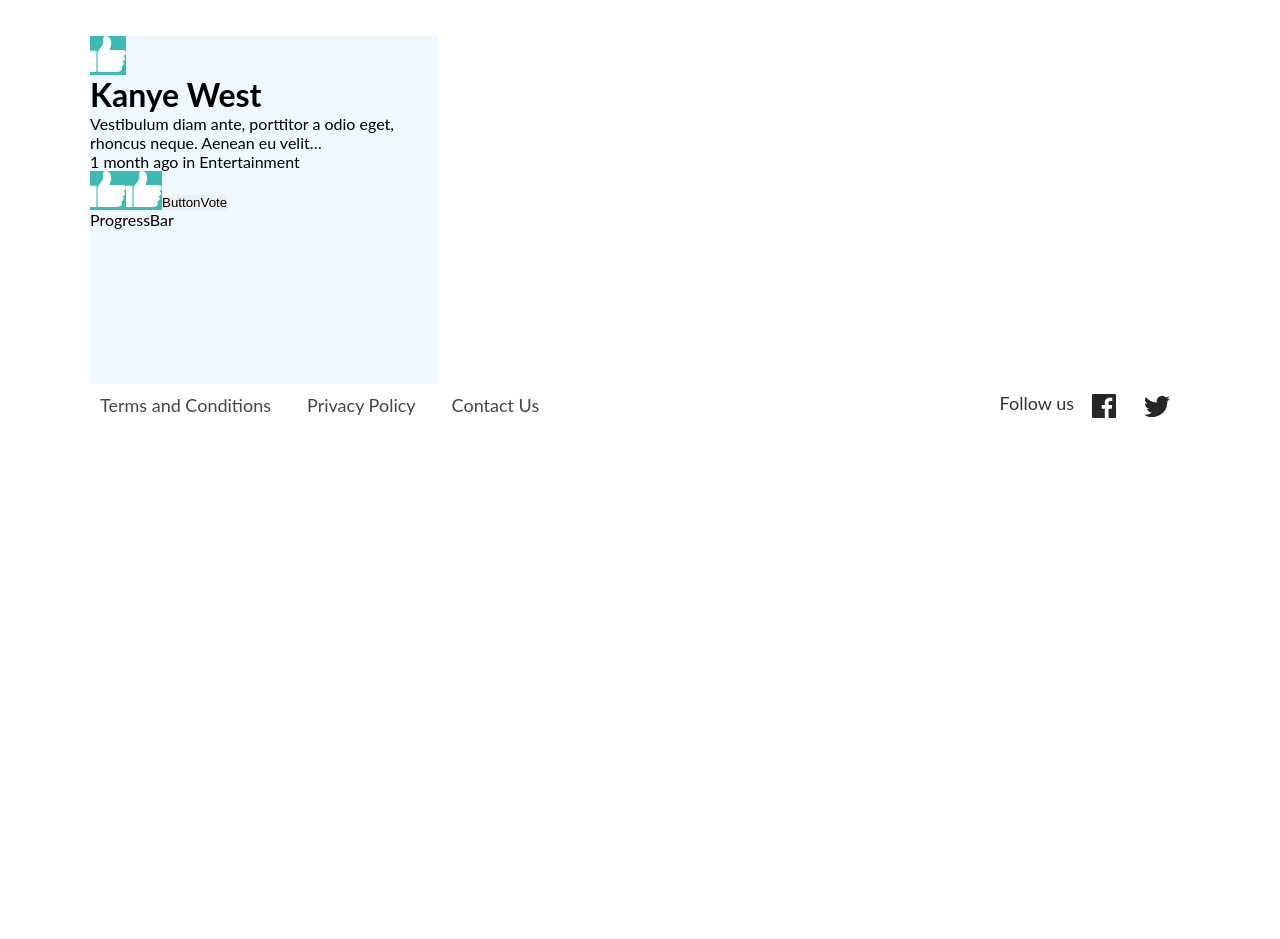
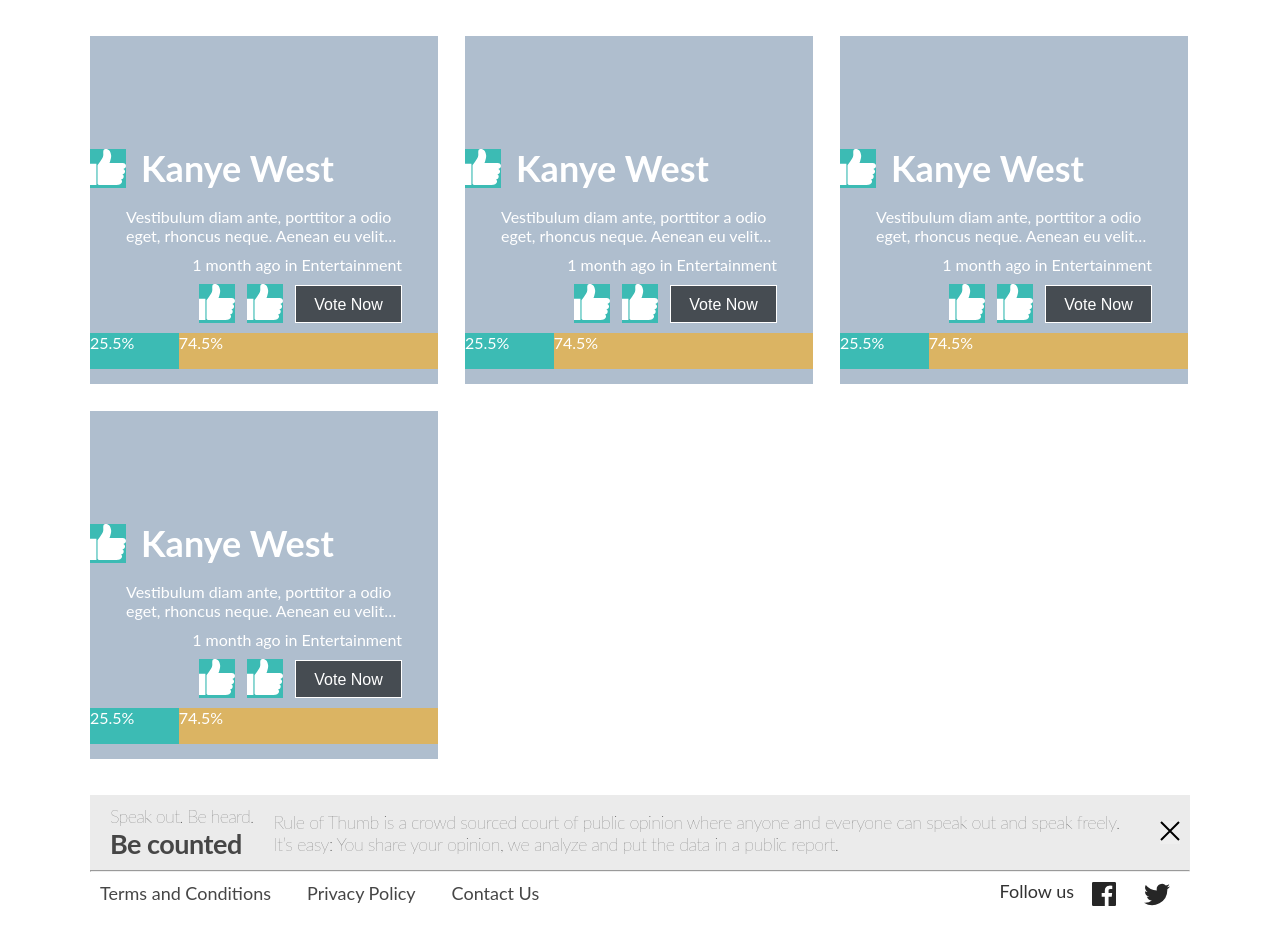
Before and after one commit to estebancasas9817/reto, a React (Create React App) app: page / in a window 1280 px wide. Shown: the part 946-1885 px from the top of the page. Before the commit the page ends 1560 px from the top, so only its background shows below. Built offline with nearby package versions, Linux system fonts and the light colour scheme.

Commit message:
Agregado estilos a los  componentes card-Item, Button Vote y al Progress Bar

```diff
--- a/src/components/Button-Vote/ButtonVote.css
+++ b/src/components/Button-Vote/ButtonVote.css
@@ -0,0 +1,9 @@
+.btn__vote {
+	background-color: rgba(0, 0, 0, 0.6);
+	font-size: 1.6rem;
+	color: var(--color-white);
+	border: 1px solid var(--color-white);
+	padding: 1rem 0.46rem;
+	height: 3.8rem;
+	width: 10.7rem;
+}
--- a/src/components/Button-Vote/ButtonVote.jsx
+++ b/src/components/Button-Vote/ButtonVote.jsx
@@ -1,7 +1,7 @@
 import React from 'react';
 import './ButtonVote.css';
 const ButtonVote = () => {
-	return <button>ButtonVote</button>;
+	return <button className='btn__vote'>Vote Now</button>;
 };
 
 export default ButtonVote;
--- a/src/components/CardItem/CardItem.css
+++ b/src/components/CardItem/CardItem.css
@@ -1,5 +1,36 @@
 .card-item {
 	max-width: 34.8rem;
 	height: 34.8rem;
-	background-color: aliceblue;
+	background-color: rgb(175, 190, 206);
+	color: var(--color-white);
 }
+
+.card-item__container {
+	display: flex;
+	padding-top: 11rem;
+	align-items: center;
+	gap: 1.5rem;
+	padding-bottom: 1rem;
+}
+
+.card-item__title {
+	font-size: 3.6rem;
+}
+
+.card-item__desc {
+	font-size: 1.6rem;
+	margin: 0.7rem 3.6rem 1rem;
+}
+
+.card-item__enterntainment {
+	text-align: end;
+	margin-right: 3.6rem;
+}
+
+.button__box {
+	display: flex;
+	padding: 1rem 3.6rem;
+	align-items: center;
+	justify-content: flex-end;
+	gap: 1.2rem;
+}
--- a/src/components/CardItem/CardItem.jsx
+++ b/src/components/CardItem/CardItem.jsx
@@ -6,16 +6,16 @@
 const CardItem = () => {
 	return (
 		<div className='card-item'>
-			<div>
+			<div className='card-item__container'>
 				<Button />
-				<h1>Kanye West</h1>
+				<h1 className='card-item__title'>Kanye West</h1>
 			</div>
-			<p>
+			<p className='card-item__desc'>
 				Vestibulum diam ante, porttitor a odio eget, rhoncus neque. Aenean eu
 				velit…
 			</p>
-			<p>1 month ago in Entertainment</p>
-			<div>
+			<p className='card-item__enterntainment'>1 month ago in Entertainment</p>
+			<div className='button__box'>
 				<Button />
 				<Button />
 				<ButtonVote />
--- a/src/components/CardList/CardList.css
+++ b/src/components/CardList/CardList.css
@@ -0,0 +1,6 @@
+.cardList {
+	display: flex;
+	gap: 2.7rem;
+	flex-wrap: wrap;
+	padding-bottom: 3.6rem;
+}
--- a/src/components/CardList/CardList.jsx
+++ b/src/components/CardList/CardList.jsx
@@ -1,7 +1,7 @@
 import React from 'react';
-
+import './CardList.css';
 const CardList = (props) => {
-	return <div>{props.children}</div>;
+	return <div className='cardList'>{props.children}</div>;
 };
 
 export default CardList;
--- a/src/components/Main/Main.jsx
+++ b/src/components/Main/Main.jsx
@@ -16,7 +16,12 @@
 			</Wrapper>
 			<CardList>
 				<CardItem />
+				<CardItem />
+				<CardItem />
+				<CardItem />
 			</CardList>
+			<Banner />
+			<hr></hr>
 			<Footer />
 		</div>
 	);
--- a/src/components/ProgressBar/ProgressBar.css
+++ b/src/components/ProgressBar/ProgressBar.css
@@ -0,0 +1,16 @@
+.progressBar {
+	display: flex;
+	align-items: center;
+	height: 3.6rem;
+	align-items: stretch;
+}
+
+.progressBar__left {
+	background-color: var(--color-green-positive);
+	flex-basis: 25.5%;
+}
+
+.progressBar__right {
+	background-color: var(--color-yellow-negative);
+	flex-basis: 74.5%;
+}
--- a/src/components/ProgressBar/ProgressBar.jsx
+++ b/src/components/ProgressBar/ProgressBar.jsx
@@ -1,7 +1,16 @@
 import React from 'react';
-
+import './ProgressBar.css';
 const ProgressBar = () => {
-	return <div>ProgressBar</div>;
+	return (
+		<div className='progressBar'>
+			<div className='progressBar__left'>
+				<span>25.5%</span>
+			</div>
+			<div className='progressBar__right'>
+				<span>74.5%</span>
+			</div>
+		</div>
+	);
 };
 
 export default ProgressBar;
--- a/src/index.css
+++ b/src/index.css
@@ -1,6 +1,6 @@
 :root {
 	--color-green-positive: #3cbbb4;
-	--color-yellow-negative: 249, 173, 29;
+	--color-yellow-negative: #f9ad1d99;
 	--color-dark-background: rgba(0, 0, 0, 0.4);
 	--color-darker-background: rgba(0, 0, 0, 0.6);
 	--color-darker-gray: rgba(51, 51, 51, 1);
```
